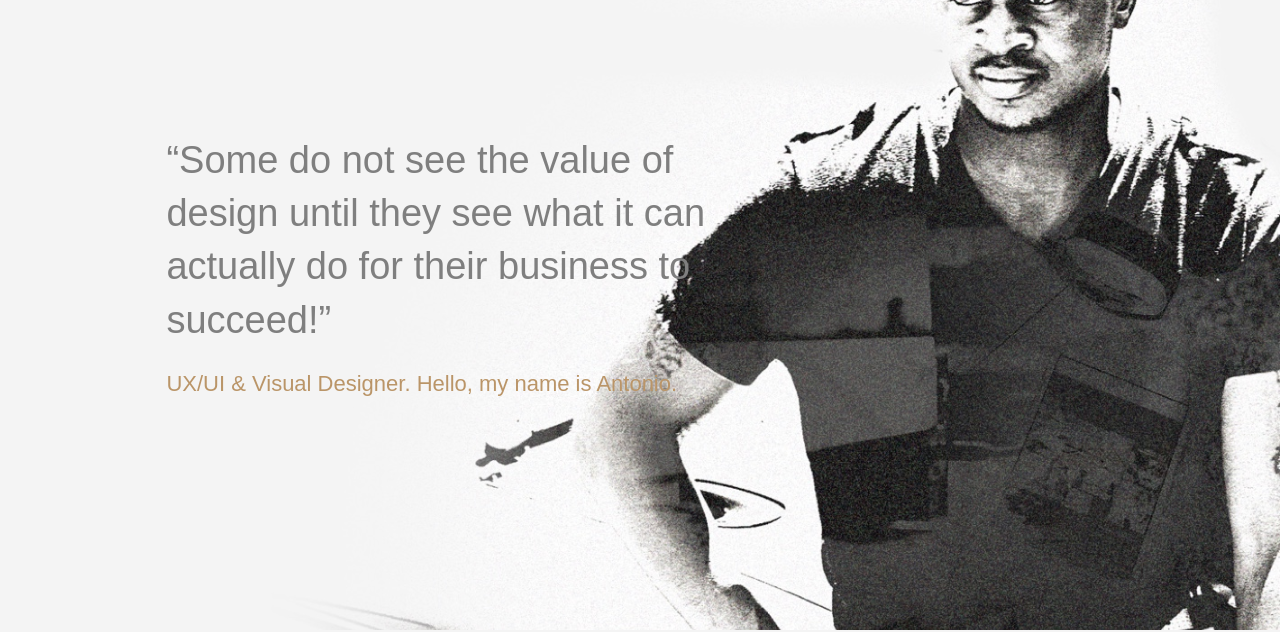
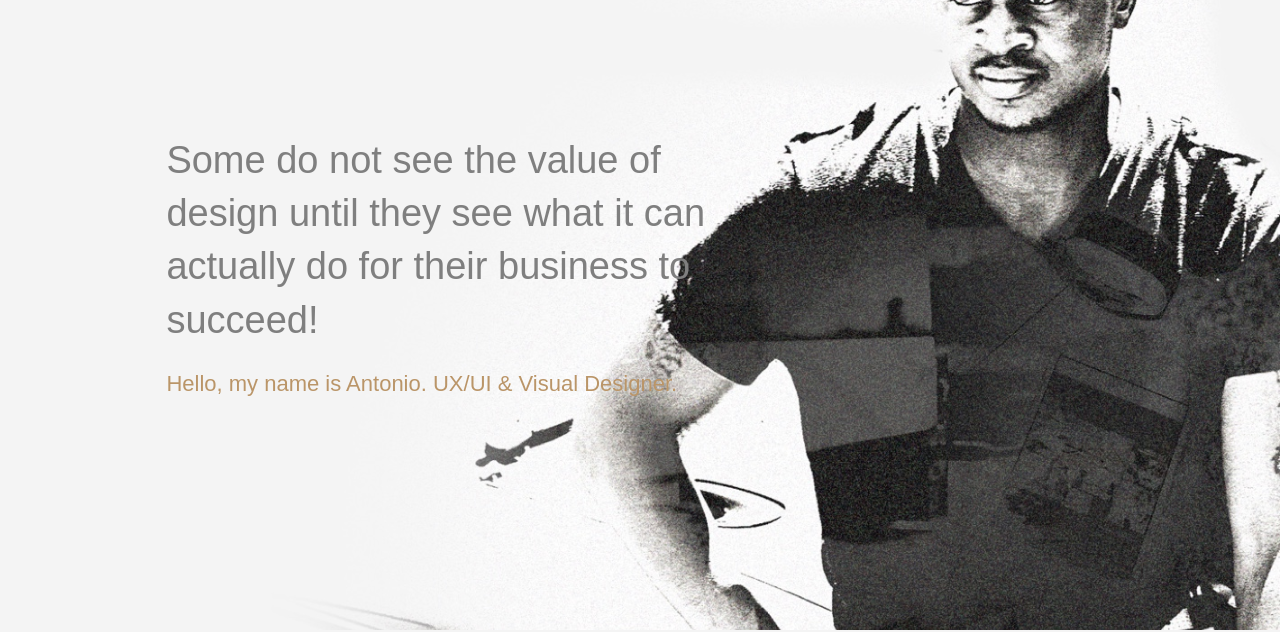
Before and after one commit to antoniosamuels/antoniosamuels.github.io, a plain HTML site: page index.html in a window 1280 px wide. Shown: the part 170-802 px from the top of the page. Drawn offline with Linux system fonts and the light colour scheme; a web font is replaced by a local one.

Commit message:
change around some text

```diff
--- a/css/styles.css
+++ b/css/styles.css
@@ -146,7 +146,7 @@ h1 {
 
 .quetext {
     font-size: 38px;
-    width: 62%;
+    width: 58%;
     margin-top: 15%;
     margin-bottom: 0px;
 }
--- a/index.html
+++ b/index.html
@@ -37,7 +37,7 @@
             </ul>
         </nav>
 
-        <div class="intro"><p class="quetext">“Some do not see the value of design until they see what it can actually do for their business to succeed!”</p><p class="quesub">UX/UI & Visual Designer. Hello, my name is Antonio.</p></div>
+        <div class="intro"><p class="quetext">Some do not see the value of design until they see what it can actually do for their business to succeed!</p><p class="quesub">Hello, my name is Antonio. UX/UI & Visual Designer. </p></div>
     </header>
     <section class="about">
         <div class="about-content container">
```
